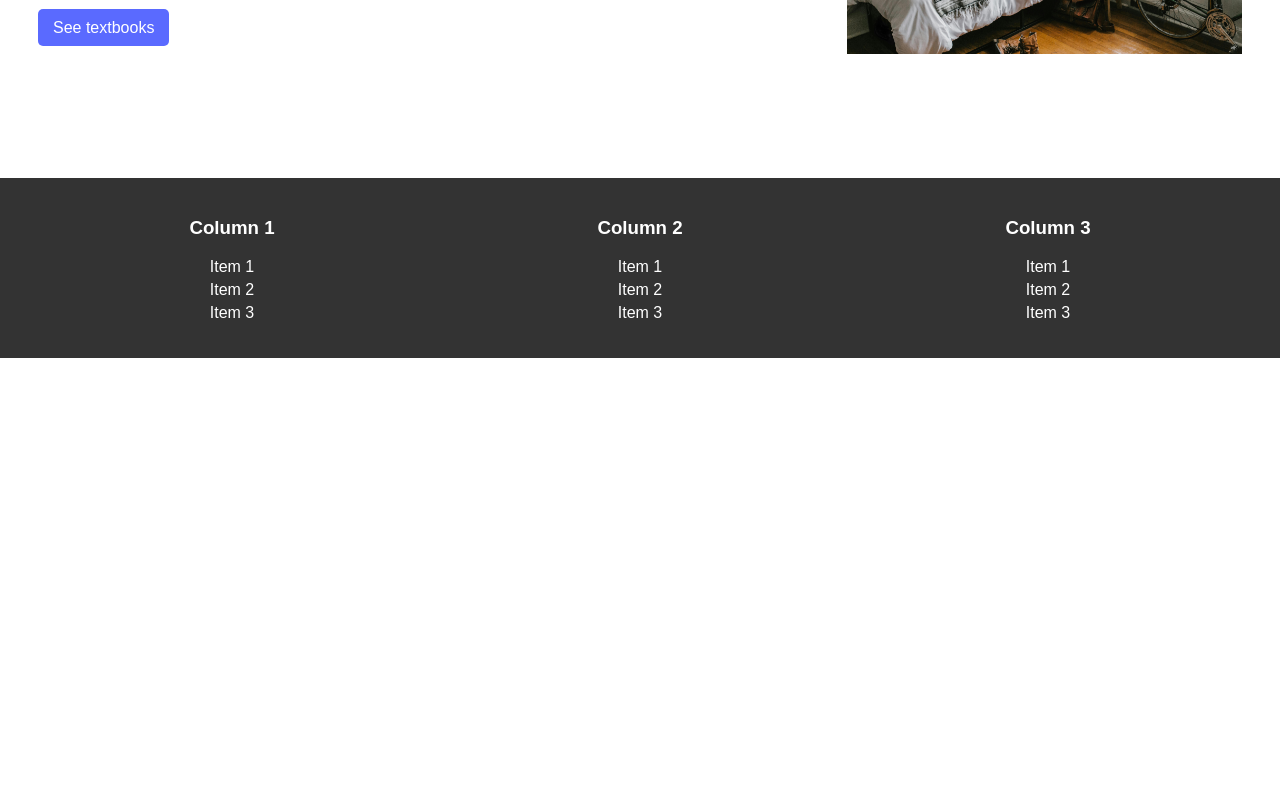
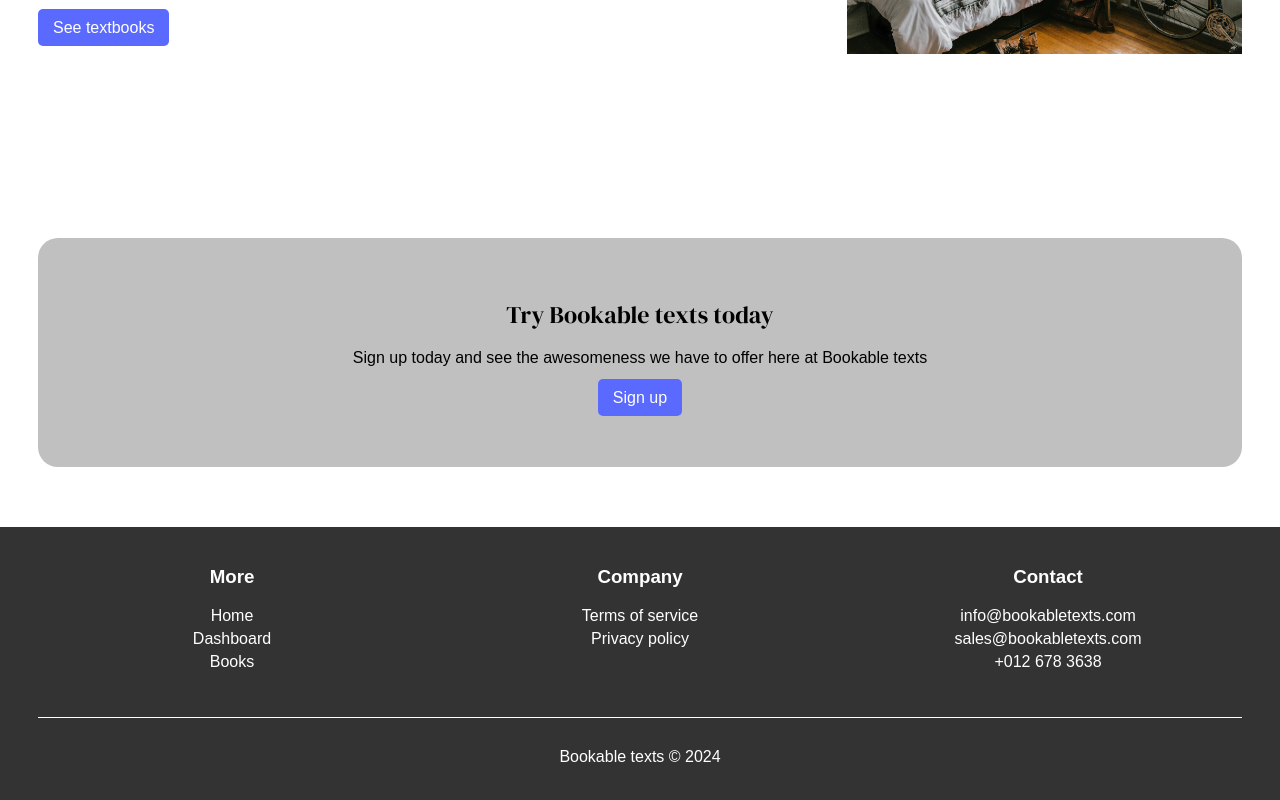
Before and after one commit to Bookable-texts/Bookable-texts, a React (Vite) app: page / in a window 1280 px wide. Shown: the part 2289-3089 px from the top of the page. Before the commit the page ends 2647 px from the top, so only its background shows below. Built offline with nearby package versions, Linux system fonts and the light colour scheme; a web font is replaced by a local one.

Commit message:
Added a call to action section

```diff
--- a/src/components/Footer.jsx
+++ b/src/components/Footer.jsx
@@ -1,5 +1,6 @@
 import React from 'react'
 import '../styles/Footer.css'
+import { Link } from 'react-router-dom'
 
 const Footer = () => {
   return (
@@ -7,30 +8,38 @@ const Footer = () => {
       <div className="container">
         <div className="footer-content">
           <div className="footer-column">
-            <h3>Column 1</h3>
+            <h3>More</h3>
             <ul>
-              <li>Item 1</li>
-              <li>Item 2</li>
-              <li>Item 3</li>
+              <Link to={`/`}><li>Home</li></Link>
+              <Link to={`/dashboard`}><li>Dashboard</li></Link>
+              <Link to={`/textbooks`}><li>Books</li></Link>
             </ul>
           </div>
           <div className="footer-column">
-            <h3>Column 2</h3>
+            <h3>Company</h3>
             <ul>
-              <li>Item 1</li>
-              <li>Item 2</li>
-              <li>Item 3</li>
+              <Link to={`/termsofservice`}><li>Terms of service</li></Link>
+              <Link to={`/privacypolicy`}><li>Privacy policy</li></Link>
+
             </ul>
           </div>
           <div className="footer-column">
-            <h3>Column 3</h3>
+            <h3>Contact</h3>
             <ul>
-              <li>Item 1</li>
-              <li>Item 2</li>
-              <li>Item 3</li>
+              <Link to="mailto:info@bookabletexts.com"><li>info@bookabletexts.com</li></Link>
+              <Link to="mailto:sales@bookabletexts.com"><li>sales@bookabletexts.com</li></Link>
+              <Link to="tel:0126783638"><li>+012 678 3638</li></Link>
             </ul>
           </div>
+
+
         </div>
+        <div className="line margin_top_large margin_bottom_large"></div>
+
+        <p>
+
+          <span className="text_center">Bookable texts &copy; 2024</span>
+        </p>
       </div>
     </section>
   );
--- a/src/index.css
+++ b/src/index.css
@@ -141,6 +141,29 @@ section {
     font-weight: lighter;
 }
 
+.margin_top_large {
+    margin-top: 30px;
+}
+
+.margin_bottom_large {
+    margin-bottom: 30px;
+}
+
+.margin_top_medium {
+    margin-top: 20px;
+}
+
+.margin_bottom_medium {
+    margin-top: 20px;
+}
+
+.margin_top_small {
+    margin-top: 10px;
+}
+
+.margin_bottom_small {
+    margin-top: 10px;
+}
 .cards {
     margin-top: 90px;
     display: grid;
@@ -158,3 +181,9 @@ section {
     max-height: 100px !important;
     margin: 0 auto;
 }
+
+.line {
+    width: 100%;
+    height: 1px;
+    background-color: #fff;
+}
--- a/src/pages/Home.jsx
+++ b/src/pages/Home.jsx
@@ -106,6 +106,16 @@ function Home() {
 
       </div>
     </section>
+
+    <section className="call_to_action" id="call_to_action">
+      <div className="container">
+        <div className="cta text_centered">
+          <h3 className=" heading heading_small">Try Bookable texts today</h3>
+          <p className="paragraph">Sign up today and see the awesomeness we have to offer here at Bookable texts</p>
+          <Link className="btn btn_primary" to="">Sign up</Link>
+        </div>
+      </div>
+    </section>
     </>
 
   )
--- a/src/styles/Home.css
+++ b/src/styles/Home.css
@@ -18,3 +18,10 @@
     width: 80%;
     object-fit: contain;
 }
+.cta {
+    padding: 60px 30px;
+    background-color: rgb(192, 192, 192);
+    color: #000;
+    border-radius: 20px;
+
+}
```
